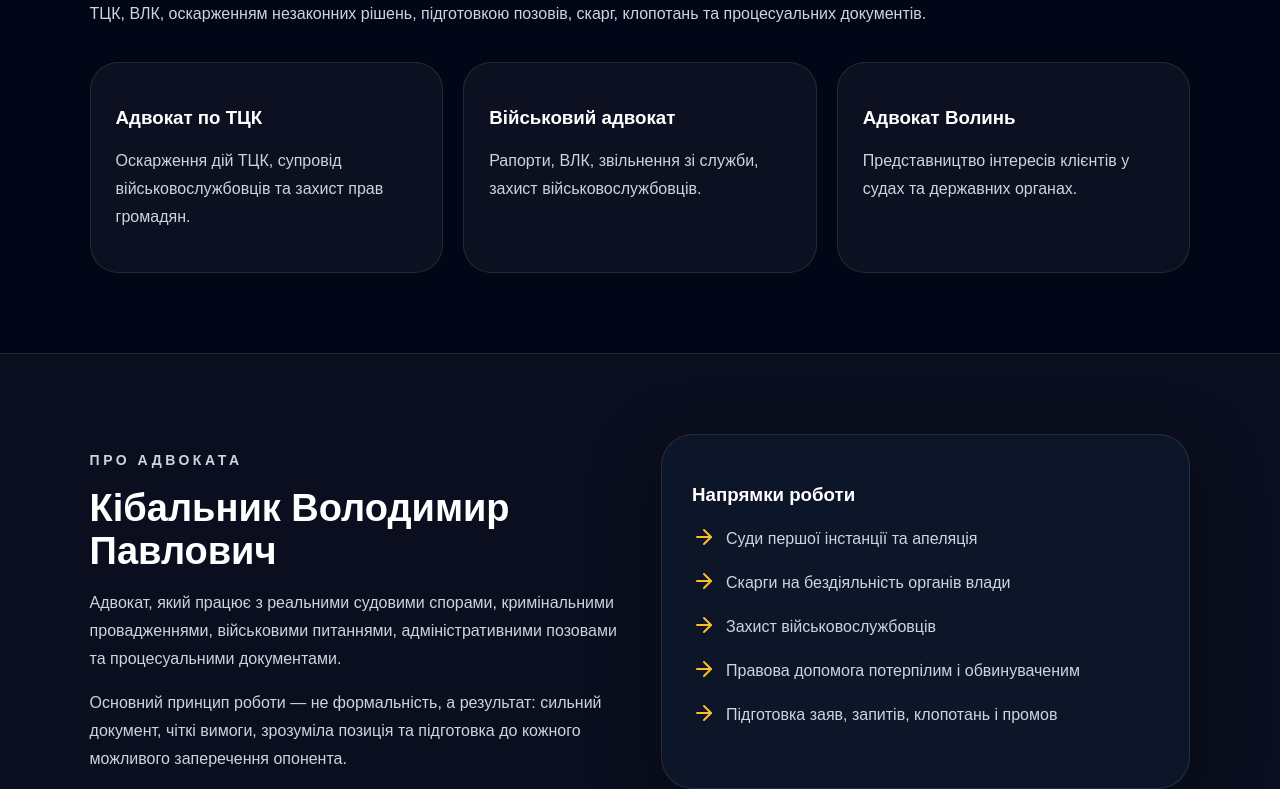
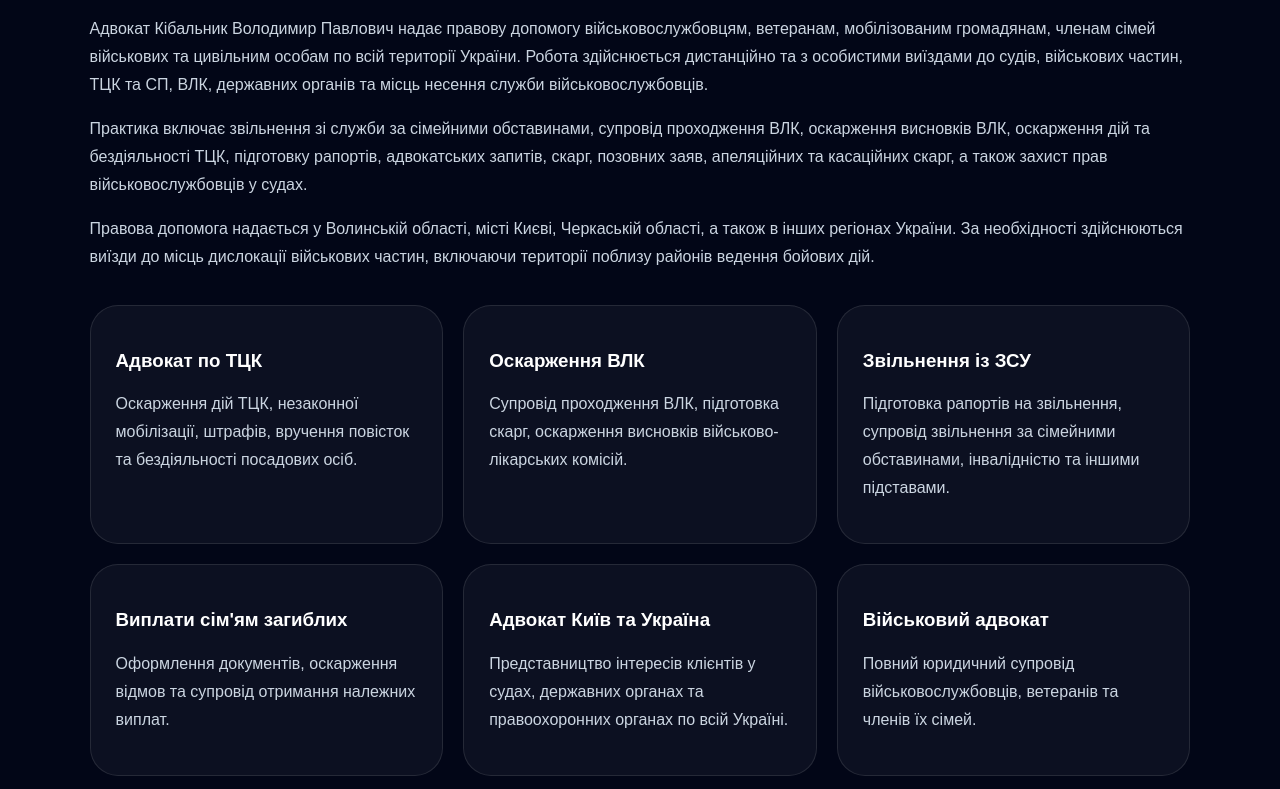
Before and after one commit to volodymyrkibalnyk21-oss/advokat-kibalnyk-site, a React (Vite) app: page / in a window 1280 px wide. Shown: the part 2955-3744 px from the top of the page. Built offline with nearby package versions, Linux system fonts and the light colour scheme.

Commit message:
Update main.jsx

```diff
--- a/src/main.jsx
+++ b/src/main.jsx
@@ -56,32 +56,88 @@ function App() {
       <section id="services" className="section"><p className="over">Послуги</p><h2>Чим можу допомогти</h2><p className="muted">Підготовка документів і захист у справах, де важлива кожна деталь.</p><div className="grid">{services.map(([t,d]) => <article className="card" key={t}><FileText className="gold"/><h3>{t}</h3><p>{d}</p></article>)}</div></section>
 
       <section className="section seoBlock">
-  <p className="over">Юридична допомога</p>
+  <p className="over">Військовий адвокат в Україні</p>
 
-  <h2>Військовий адвокат та захист прав громадян</h2>
+  <h2>
+    Військовий адвокат, адвокат по ТЦК, ВЛК та захист прав
+    військовослужбовців по всій Україні
+  </h2>
 
   <p className="muted">
-    Адвокат Кібальник Володимир Павлович надає правову допомогу у військових,
-    кримінальних, адміністративних та цивільних справах. Допомога з ТЦК,
-    ВЛК, оскарженням незаконних рішень, підготовкою позовів, скарг,
-    клопотань та процесуальних документів.
+    Адвокат Кібальник Володимир Павлович надає правову допомогу
+    військовослужбовцям, ветеранам, мобілізованим громадянам,
+    членам сімей військових та цивільним особам по всій території України.
+    Робота здійснюється дистанційно та з особистими виїздами до судів,
+    військових частин, ТЦК та СП, ВЛК, державних органів та місць несення
+    служби військовослужбовців.
+  </p>
+
+  <p className="muted">
+    Практика включає звільнення зі служби за сімейними обставинами,
+    супровід проходження ВЛК, оскарження висновків ВЛК,
+    оскарження дій та бездіяльності ТЦК, підготовку рапортів,
+    адвокатських запитів, скарг, позовних заяв, апеляційних та касаційних
+    скарг, а також захист прав військовослужбовців у судах.
+  </p>
+
+  <p className="muted">
+    Правова допомога надається у Волинській області,
+    місті Києві, Черкаській області, а також в інших регіонах України.
+    За необхідності здійснюються виїзди до місць дислокації військових частин,
+    включаючи території поблизу районів ведення бойових дій.
   </p>
 
   <div className="grid">
+
     <article className="card">
       <h3>Адвокат по ТЦК</h3>
-      <p>Оскарження дій ТЦК, супровід військовослужбовців та захист прав громадян.</p>
+      <p>
+        Оскарження дій ТЦК, незаконної мобілізації,
+        штрафів, вручення повісток та бездіяльності посадових осіб.
+      </p>
+    </article>
+
+    <article className="card">
+      <h3>Оскарження ВЛК</h3>
+      <p>
+        Супровід проходження ВЛК, підготовка скарг,
+        оскарження висновків військово-лікарських комісій.
+      </p>
+    </article>
+
+    <article className="card">
+      <h3>Звільнення із ЗСУ</h3>
+      <p>
+        Підготовка рапортів на звільнення,
+        супровід звільнення за сімейними обставинами,
+        інвалідністю та іншими підставами.
+      </p>
+    </article>
+
+    <article className="card">
+      <h3>Виплати сім'ям загиблих</h3>
+      <p>
+        Оформлення документів,
+        оскарження відмов та супровід отримання належних виплат.
+      </p>
+    </article>
+
+    <article className="card">
+      <h3>Адвокат Київ та Україна</h3>
+      <p>
+        Представництво інтересів клієнтів у судах,
+        державних органах та правоохоронних органах по всій Україні.
+      </p>
     </article>
 
     <article className="card">
       <h3>Військовий адвокат</h3>
-      <p>Рапорти, ВЛК, звільнення зі служби, захист військовослужбовців.</p>
+      <p>
+        Повний юридичний супровід військовослужбовців,
+        ветеранів та членів їх сімей.
+      </p>
     </article>
 
-    <article className="card">
-      <h3>Адвокат Волинь</h3>
-      <p>Представництво інтересів клієнтів у судах та державних органах.</p>
-    </article>
   </div>
 </section><section id="about" className="band"><div><p className="over">Про адвоката</p><h2>Кібальник Володимир Павлович</h2><p>Адвокат, який працює з реальними судовими спорами, кримінальними провадженнями, військовими питаннями, адміністративними позовами та процесуальними документами.</p><p>Основний принцип роботи — не формальність, а результат: сильний документ, чіткі вимоги, зрозуміла позиція та підготовка до кожного можливого заперечення опонента.</p></div><div className="darkCard"><h3>Напрямки роботи</h3>{["Суди першої інстанції та апеляція","Скарги на бездіяльність органів влади","Захист військовослужбовців","Правова допомога потерпілим і обвинуваченим","Підготовка заяв, запитів, клопотань і промов"].map(x => <p className="line" key={x}><ArrowRight/> {x}</p>)}</div></section>
 
```
